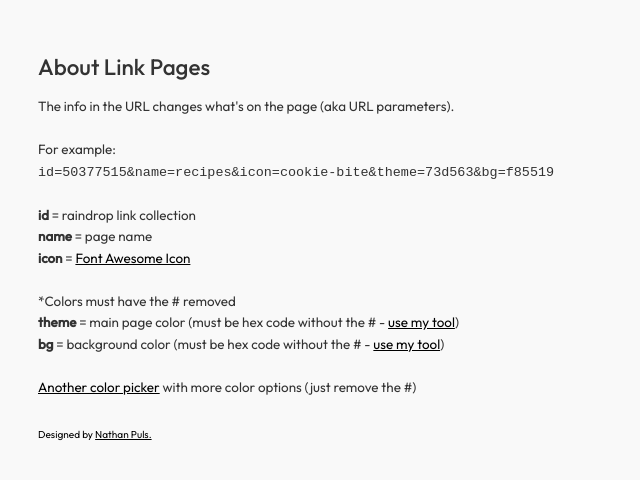
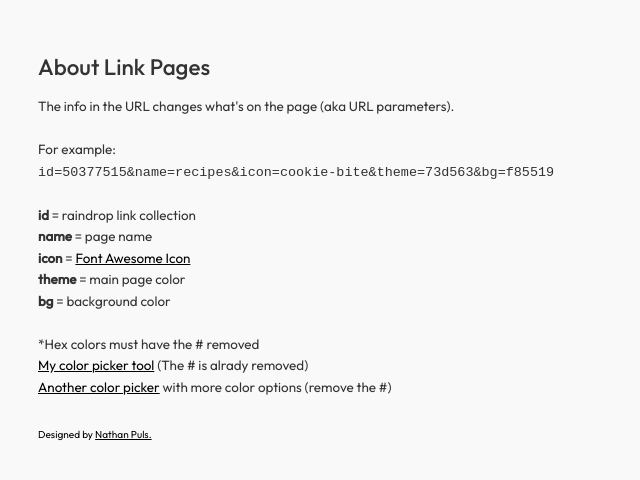
Before and after one commit to nathanpuls/linkendsat, a plain HTML site: page about.html in a window 1280 px wide. Shown: the whole page, without its empty margins (0-640 px from the left). Drawn offline with Linux system fonts and the light colour scheme.

Commit message:
Update about.html

```diff
--- a/about.html
+++ b/about.html
@@ -53,12 +53,14 @@
             <span>name</span> = page name<br>
 
             <span>icon</span> = <a href="https://fontawesome.com/v6/search?o=r&m=free">Font Awesome Icon</a><br>
-            <br>
-            *Colors must have the # removed <br>
-            <span>theme</span> = main page color (must be hex code without the # - <a href="https://link.ends.at/customhex"> use my tool</a>)<br>
-            <span>bg</span> = background color (must be hex code without the # - <a href="https://link.ends.at/customhex"> use my tool</a>)
+
+
+            <span>theme</span> = main page color<br>
+            <span>bg</span> = background color
 <br><br>
-            <a href="https://htmlcolorcodes.com/">Another color picker</a> with more color options (just remove the #)
+*Hex colors must have the # removed <br>
+<a href="https://link.ends.at/customhex"> My color picker tool</a> (The # is alrady removed)<br>
+            <a href="https://htmlcolorcodes.com/">Another color picker</a> with more color options (remove the #)
         </p>
         <footer>
             Designed by <a href="http://nathanpuls.com"><span>Nathan Puls.</span></a><br></footer>
```
